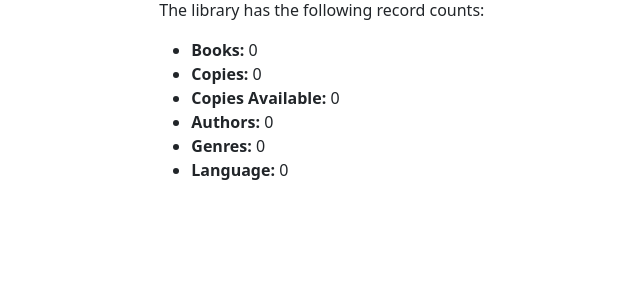
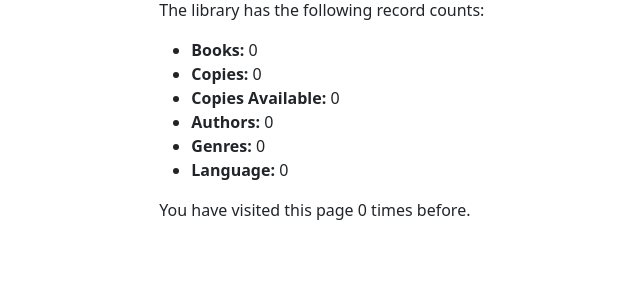
Before and after one commit to amirreza8002/locallibrary, a Django app: page / in a window 1280 px wide. Shown: the part 168-468 px from the top of the page, without its empty margins (66-706 px from the left). Run offline with Django 4.2, Linux system fonts and the light colour scheme; data that the repository does not hold is empty.

Commit message:
session setting

```diff
--- a/catalog/views.py
+++ b/catalog/views.py
@@ -13,6 +13,10 @@ def index(request):
     num_genres = Genre.objects.count()
     num_languages = Language.objects.count()
 
+    num_visits = request.session.get("num_visit", 0)
+    request.session["num_visit"] = num_visits + 1
+
+
     context = {
         "num_books": num_books,
         "num_instances": num_instances,
@@ -20,6 +24,7 @@ def index(request):
         "num_authors": num_authors,
         "num_genres": num_genres,
         "num_language": num_languages,
+        "num_visits": num_visits,
     }
     return render(request, "index.html", context=context)
 
--- a/templates/index.html
+++ b/templates/index.html
@@ -18,4 +18,8 @@
     <li><strong>Genres:</strong> {{ num_genres }}</li>
     <li><strong>Language:</strong> {{ num_language }}</li>
   </ul>
-{% endblock %}
+
+  <p>
+    You have visited this page {{ num_visits }} time{{ num_visits|pluralize }} before.
+  </p>
+{% endblock content %}
```
